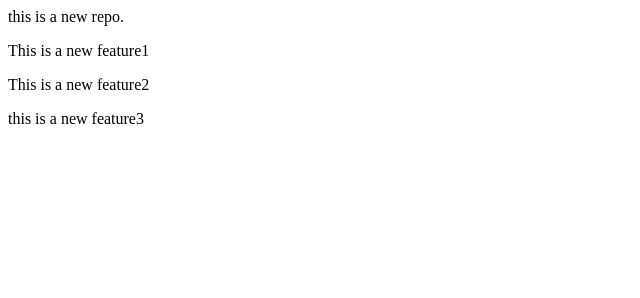
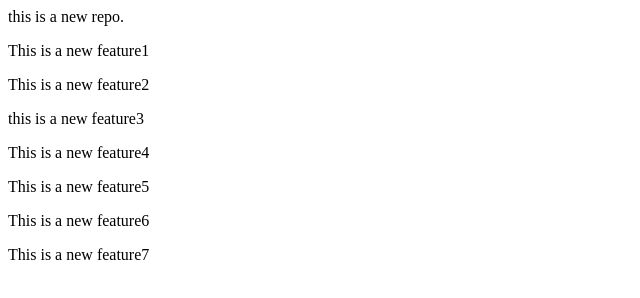
Before and after one commit to Saini8901/LocalRepo, a plain HTML site: page LocalRepo/index.html in a window 1280 px wide. Shown: the whole page, without its empty margins (0-640 px from the left). Drawn offline with Linux system fonts and the light colour scheme.

Commit message:
Update index.html

```diff
--- a/LocalRepo/index.html
+++ b/LocalRepo/index.html
@@ -2,3 +2,7 @@
 <p>This is a new feature1</p>
 <p>This is a new feature2</p>
 <p>this is a new feature3</p>
+<p>This is a new feature4</p>
+<p>This is a new feature5</p>
+<p>This is a new feature6</p>
+<p>This is a new feature7</p>
```
